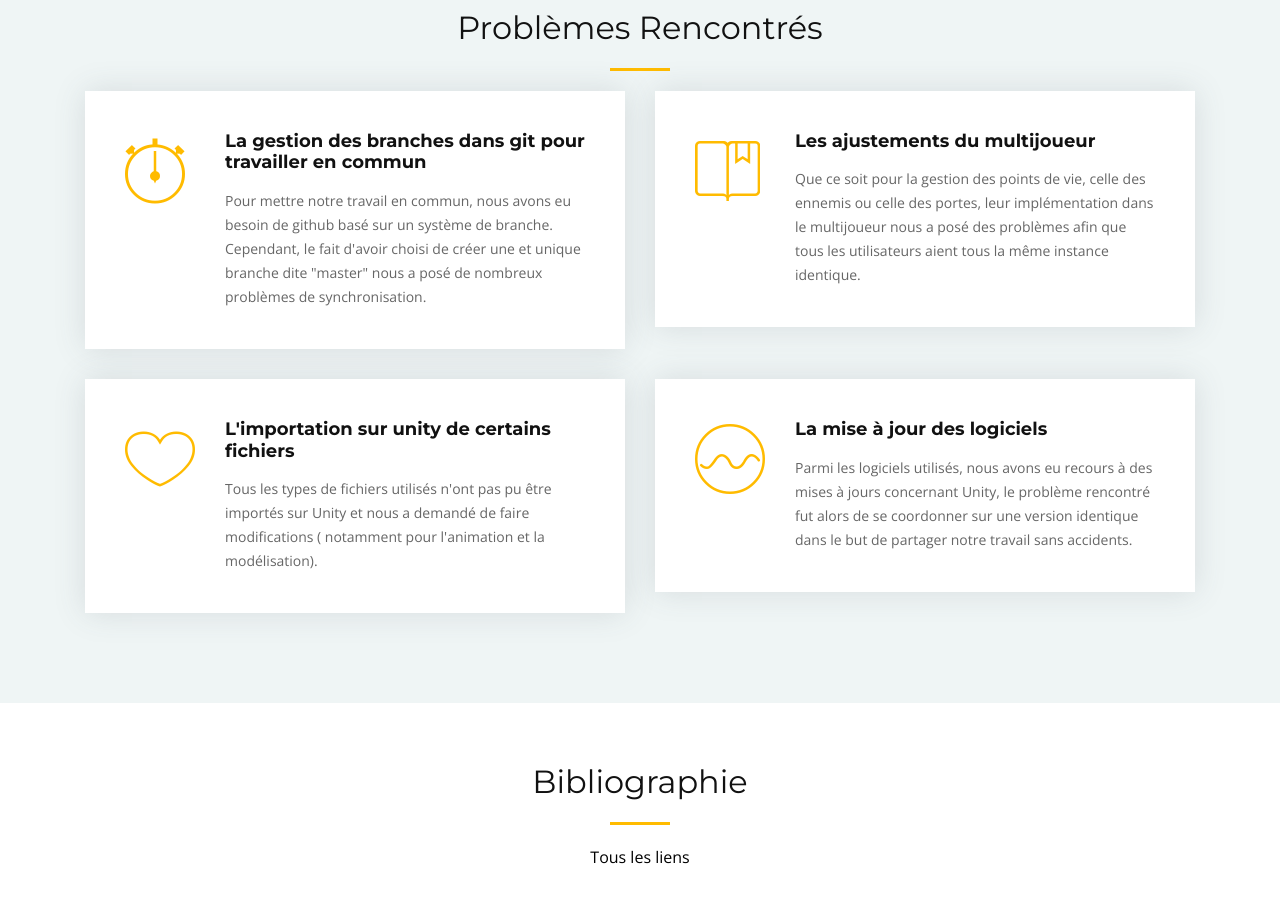
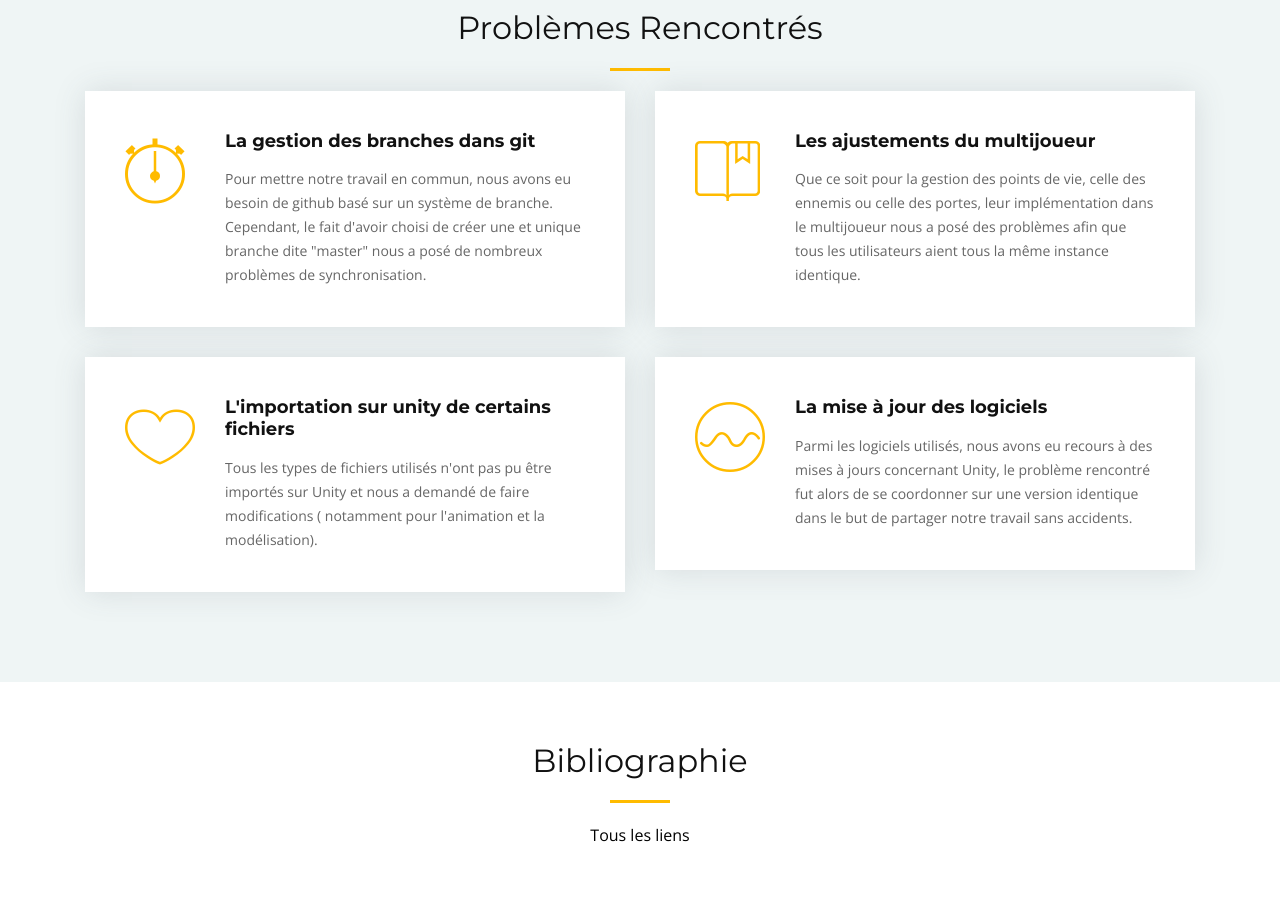
Before and after one commit to W0L0L0/site-le-dernier-donjon, a plain HTML site: page index.html in a window 1280 px wide. Shown: the part 6460-7372 px from the top of the page. Drawn offline with nearby package versions, Linux system fonts and the light colour scheme; files whose address does not match are found by name.

Commit message:
new site

```diff
--- a/index.html
+++ b/index.html
@@ -421,7 +421,7 @@
           <div class="col-lg-6">
             <div class="box wow fadeInLeft">
               <div class="icon"><i class="ion-ios-stopwatch-outline"></i></div>
-              <h4 class="title"><a>La gestion des branches dans git pour travailler en commun</a></h4>
+              <h4 class="title"><a>La gestion des branches dans git</a></h4>
               <p class="description">Pour mettre notre travail en commun, nous avons eu besoin de github basé sur un système de branche. Cependant, le fait d'avoir choisi de créer une et unique branche dite "master" nous a posé de nombreux problèmes de synchronisation.</p>
             </div>
           </div>
```
